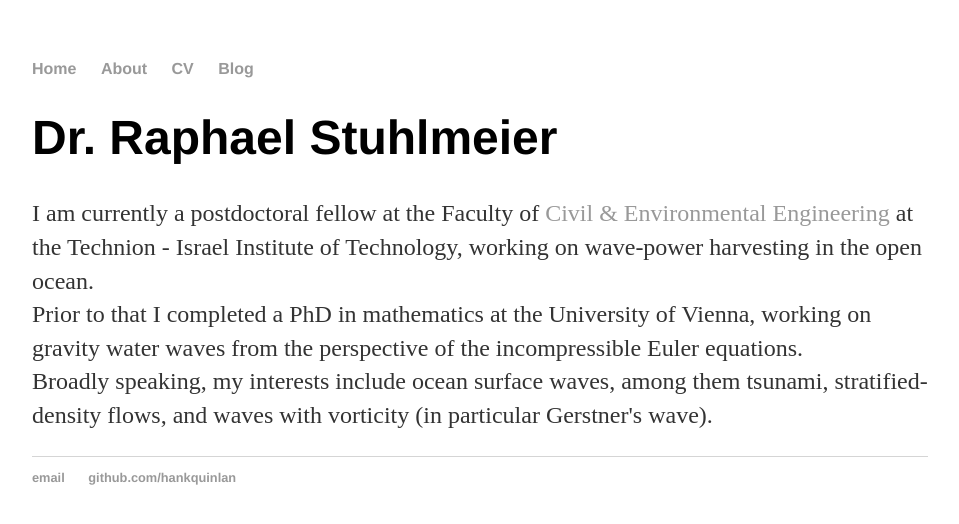
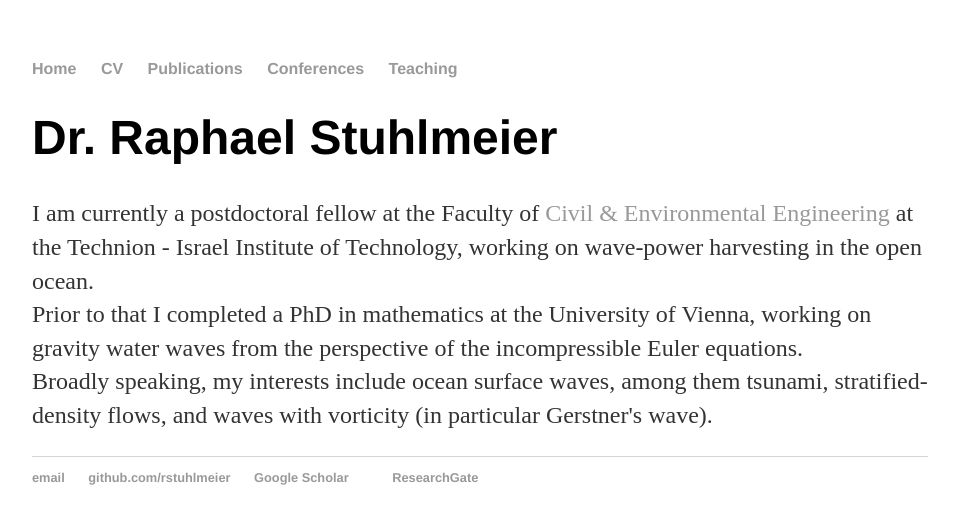
Before and after one commit to rstuhlmeier/rstuhlmeier.github.io, a Jekyll site: the page built from index.html, in a window 1280 px wide. Shown: the top 524 px of the page, without its empty margins (160-1119 px from the left). Built offline with Jekyll 4.4.1, drawn with Linux system fonts in a browser that asks for light colours.

Commit message:
Update default.html
Changed base site structure to add CV, Conferences, Publications, Teaching to top, links to academic stuff to bottom

```diff
--- a/_layouts/default.html
+++ b/_layouts/default.html
@@ -9,9 +9,10 @@
 			<nav>
 	    		<ul>
 	        		<li><a href="/">Home</a></li>
-		        	<li><a href="/about">About</a></li>
 	        		<li><a href="/cv">CV</a></li>
-	        		<li><a href="/blog">Blog</a></li>
+	        		<li><a href="/publications">Publications</a></li>
+				<li><a href="/conferences">Conferences</a></li>
+				<li><a href="/teaching">Teaching</a></li>
 	    		</ul>
 			</nav>
 			<div class="container">
@@ -21,8 +22,10 @@
 			</div><!-- /.container -->
 			<footer>
 	    		<ul>
-	        		<li><a href="mailto:hankquinlanhub@gmail.com">email</a></li>
-	        		<li><a href="https://github.com/hankquinlan">github.com/hankquinlan</a></li>
+	        		<li><a href="mailto:raphaels@technion.ac.il">email</a></li>
+	        		<li><a href="https://github.com/rstuhlmeier">github.com/rstuhlmeier</a></li>
+				<li><a href="https://scholar.google.com/citations?user=ex5ct_cAAAAJ&hl=en">Google Scholar</a><li>
+				<li><a href="https://www.researchgate.net/profile/Raphael_Stuhlmeier">ResearchGate</a><li>
 				</ul>
 			</footer>
 		</body>
```
